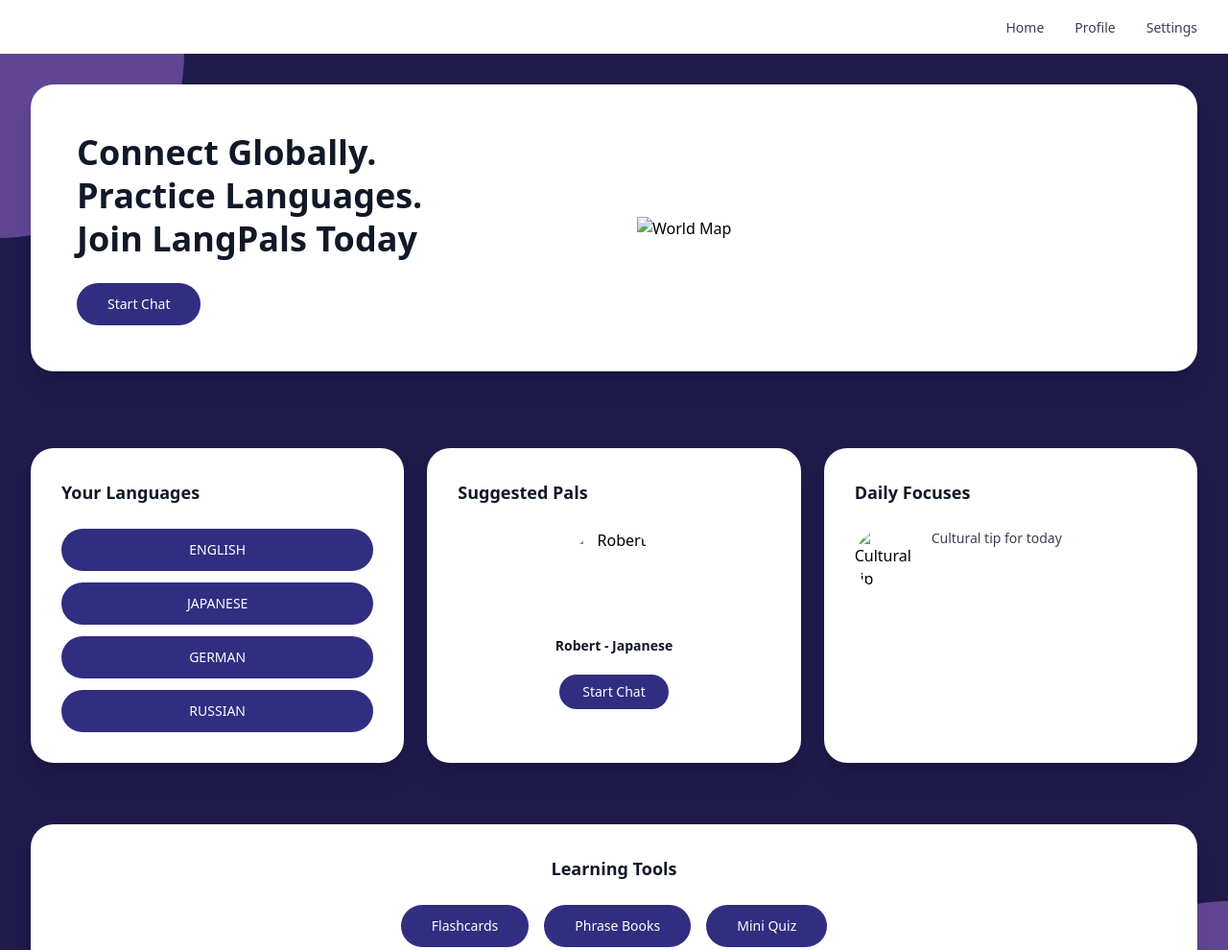
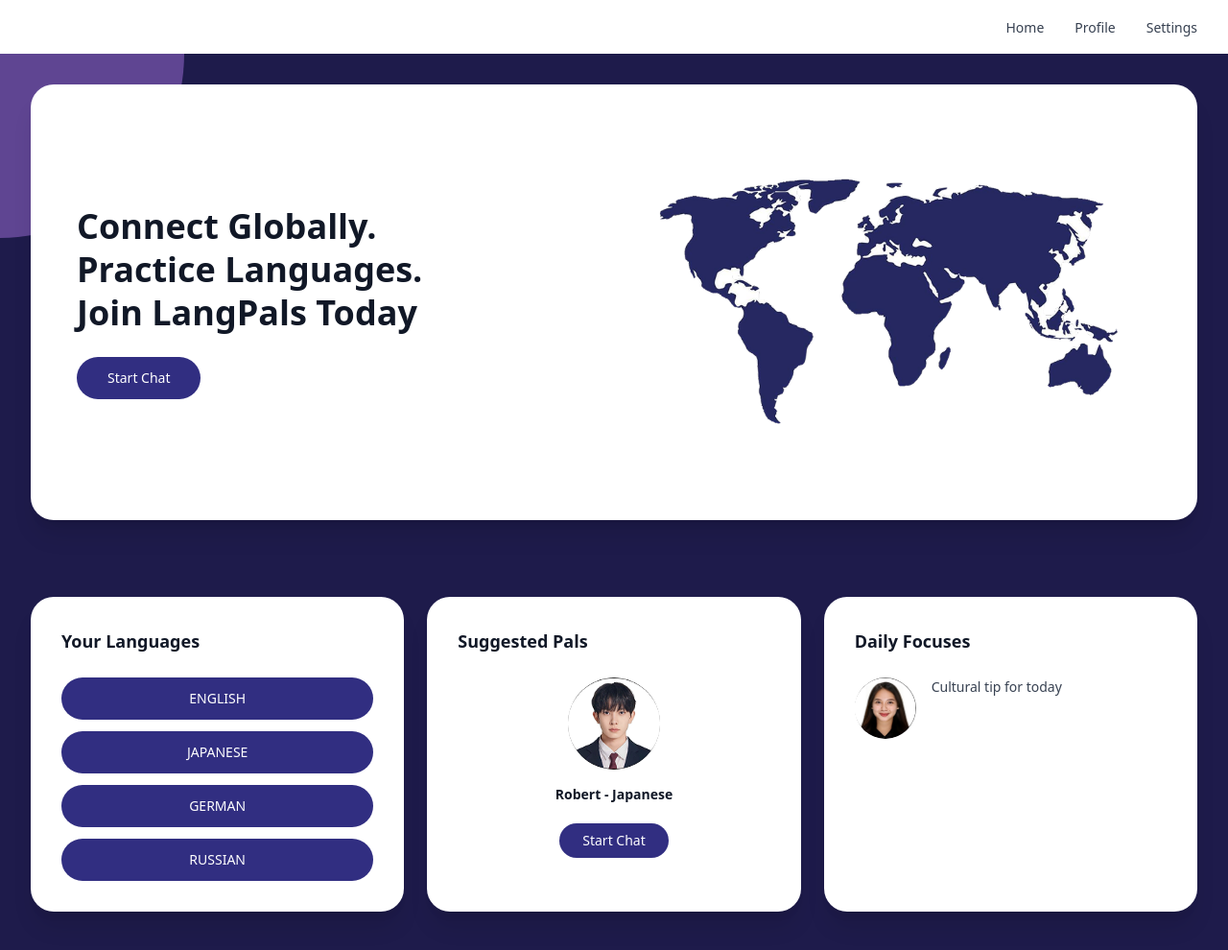
Before and after one commit to Bluwii/langpals, a website: page home.html in a window 1280 px wide. Shown: the top 990 px of the page at 96% size. Drawn offline with nearby package versions, Linux system fonts and the light colour scheme; the site is published under a folder, as on GitHub Pages, so addresses that start at the root find nothing.

Commit message:
Update home.html

```diff
--- a/home.html
+++ b/home.html
@@ -55,7 +55,7 @@
                             <button onclick="openModal()" class="bg-indigo-900 text-white px-8 py-3 rounded-full hover:bg-indigo-800 text-sm font-medium transition-colors">Start Chat</button>
                         </div>
                         <div>
-                            <img src="/src/public/images/map.png" alt="World Map" class="w-full h-auto">
+                            <img src="src/public/images/map.png" alt="World Map" class="w-full h-auto">
                         </div>
                     </div>
                 </div>
@@ -81,7 +81,7 @@
                     <div class="bg-white rounded-3xl p-8 shadow-xl">
                         <h2 class="text-lg font-bold text-gray-900 mb-6">Suggested Pals</h2>
                         <div class="text-center">
-                            <img src="/src/public/images/men.png" alt="Robert" class="w-24 h-24 rounded-full mx-auto mb-4 object-cover">
+                            <img src="src/public/images/men.png" alt="Robert" class="w-24 h-24 rounded-full mx-auto mb-4 object-cover">
                             <p class="text-sm font-semibold text-gray-900 mb-1">Robert - Japanese</p>
                             <button onclick="window.location.href='chat.html'" class="inline-block bg-indigo-900 text-white px-6 py-2 rounded-full hover:bg-indigo-800 text-sm font-medium transition-colors mt-4">Start Chat</button>
                         </div>
@@ -91,7 +91,7 @@
                     <div class="bg-white rounded-3xl p-8 shadow-xl">
                         <h2 class="text-lg font-bold text-gray-900 mb-6">Daily Focuses</h2>
                         <div class="flex items-start gap-4">
-                            <img src="/src/public/images/girl1.png" alt="Cultural tip" class="w-16 h-16 rounded-full object-cover">
+                            <img src="src/public/images/girl1.png" alt="Cultural tip" class="w-16 h-16 rounded-full object-cover">
                             <div>
                                 <p class="text-sm text-gray-700">Cultural tip for today</p>
                             </div>
```
